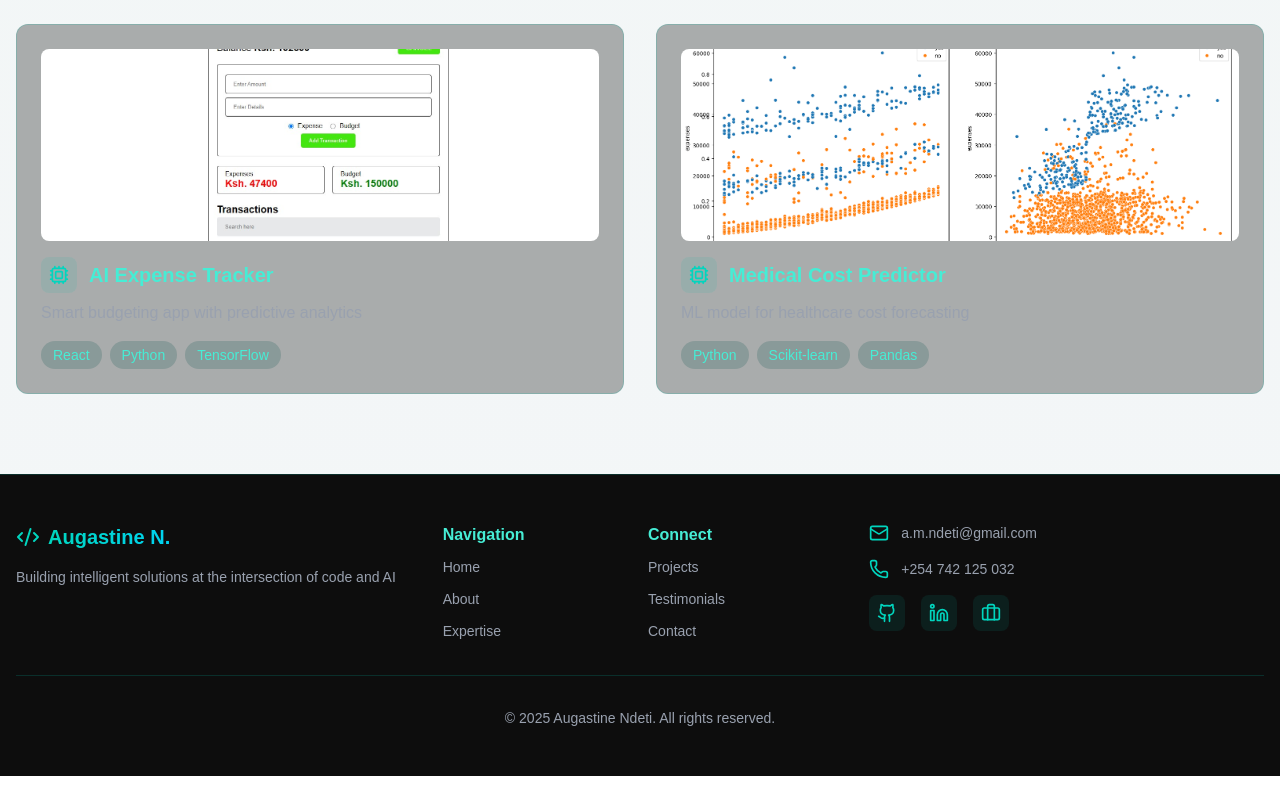
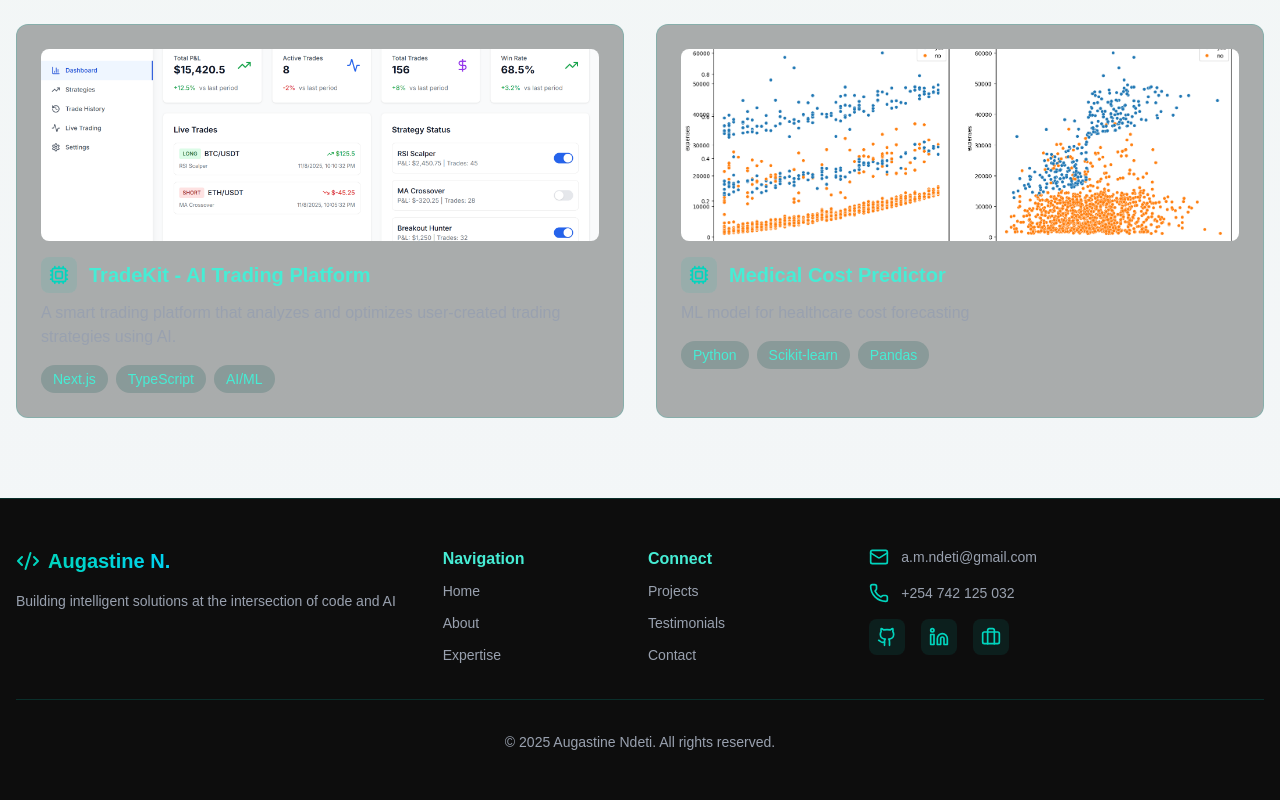
Before and after one commit to MrBytes10/MyPortfolio-V2withSEO-Public, a Next.js app: page / in a window 1280 px wide. Shown: the part 1068-1868 px from the top of the page. Before the commit the page ends 1844 px from the top, so only its background shows below. Built offline with nearby package versions, Linux system fonts and the light colour scheme.

Commit message:
upgraded to node v22 and added project status

```diff
--- a/src/app/page.js
+++ b/src/app/page.js
@@ -4,6 +4,8 @@ import React from "react";
 import Image from "next/image";
 import { Code, Cpu, Database, BrainCircuit,Code2, Zap } from "lucide-react";
 import dynamic from "next/dynamic";
+import MyTradeKit1 from "../../public/images/ProjectImages/MyTradeKit1.png";
+
 import ExpenseTracker from "../../public/images/ProjectImages/expense-tracker-webApp.jpg";
 import HospitalInsuranceCal from "../../public/images/ProjectImages/hospitalInsuranceDS.png";
 
@@ -72,12 +74,18 @@ const Home = () => {
             {/* Project cards with hover effects */}
             {[
               {
-                id: 1,
-                title: "AI Expense Tracker",
+                id: 14,
+                title: "TradeKit - AI Trading Platform",
                 category: "ai",
-                image: ExpenseTracker,
-                description: "Smart budgeting app with predictive analytics",
-                tech: ["React", "Python", "TensorFlow"],
+                images: [MyTradeKit1],
+                image: MyTradeKit1,
+                tech: ["Next.js", "TypeScript", "AI/ML"],
+                description:
+                  "A smart trading platform that analyzes and optimizes user-created trading strategies using AI.",
+                github: "https://github.com/MrBytes10/MyTradeKit-Frontend",
+                demo: "#",
+                status: "Prototype", // NEW: Status property
+                purchaseType: "investment",
               },
               {
                 id: 2,
--- a/src/components/ProjectModal.js
+++ b/src/components/ProjectModal.js
@@ -11,7 +11,7 @@ const PurchaseCTA = ({ project }) => {
   const textBaseStyle = "text-gray-400 text-sm mb-4 max-w-lg mx-auto";
   const linkBaseStyle = "inline-flex items-center justify-center gap-2 px-6 py-2 rounded-full font-semibold transition-colors";
 
-  const contextStatement = "I build all my projects with a product-focused mindset, considering real-world application and value. The following opportunities are available for this project:";
+  const contextStatement = "I build all projects with a product-focused mindset, considering real-world application and value. The following opportunities are available for this project:";
 
   const ctaContent = {
     investment: {
@@ -38,7 +38,7 @@ const PurchaseCTA = ({ project }) => {
         style: "border-gray-500/30 bg-gray-500/10",
         title: <><FileCode className="h-5 w-5" /> Source Code Available</>,
         titleColor: "text-gray-300",
-        description: "The source code for this project is available for a one-time licensing fee. Ideal for students, educational purposes, or as a foundation for derivative projects.",
+        description: "The source code for this project is available for a one-time licensing fee. Still, this can be customized to meet your specific business requirements.Ideal for students, educational purposes, or as a foundation for derivative projects.",
         buttonText: "Inquire About License",
         buttonIcon: <MessageSquarePlus className="h-4 w-4" />,
         buttonStyle: "bg-gray-500/20 text-gray-300 hover:bg-gray-500/30",
```
